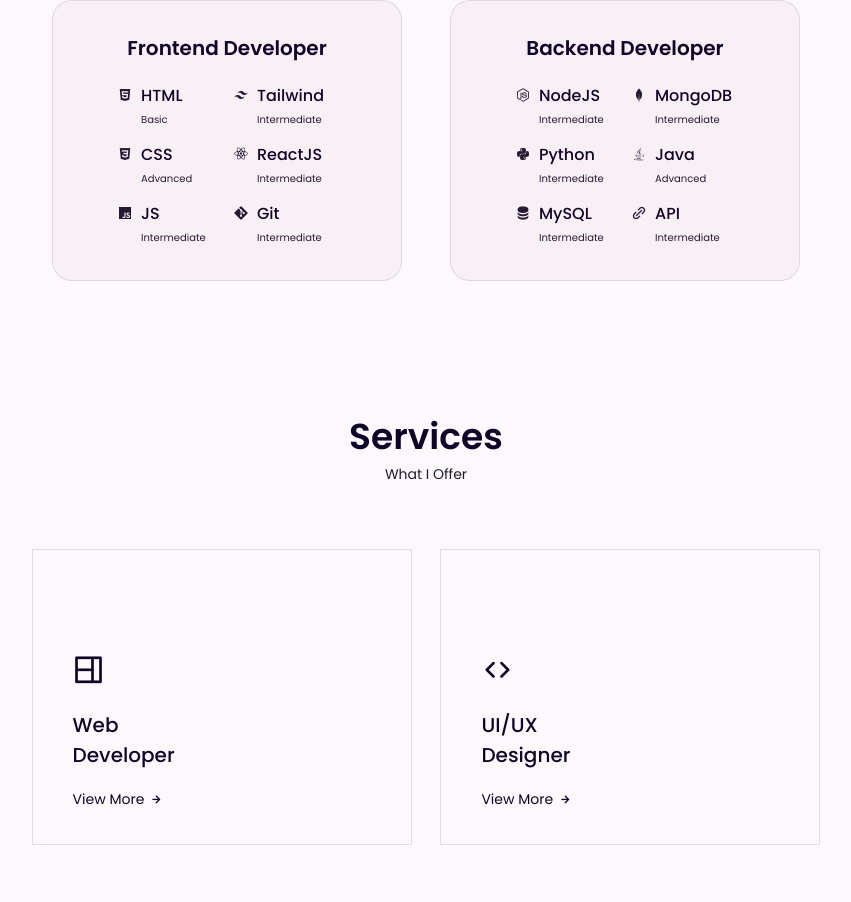
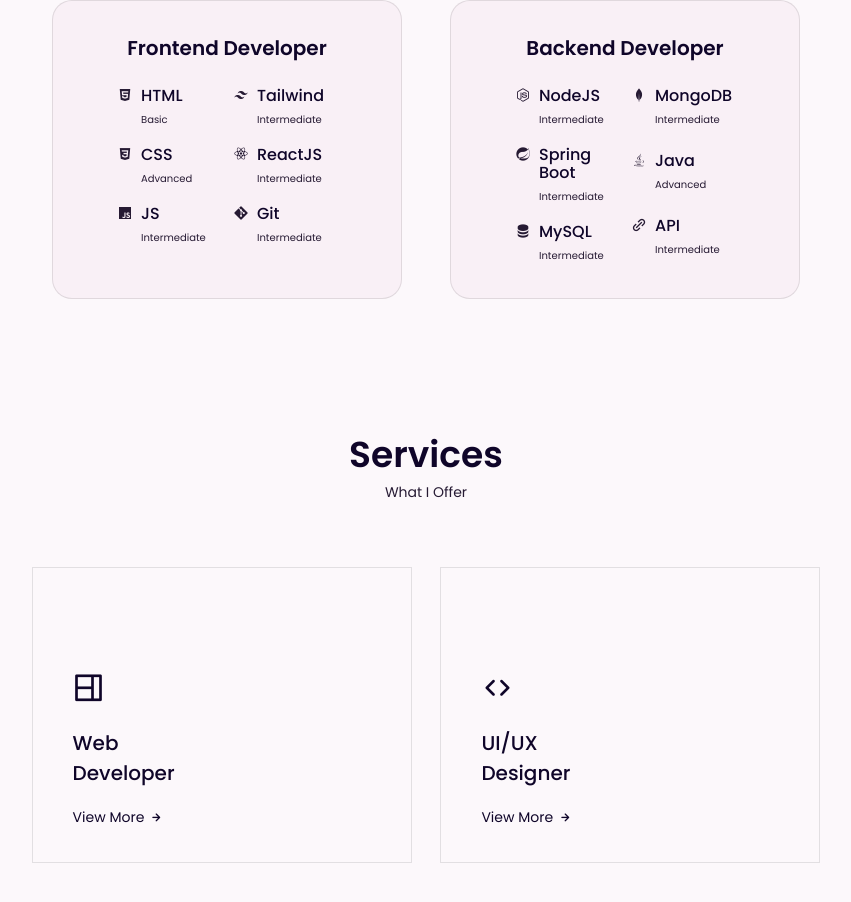
Before and after one commit to gyash21/THE-PORTFOLIO, a React (Create React App) app: page / in a window 1280 px wide. Shown: the part 1544-2446 px from the top of the page, without its empty margins (214-1065 px from the left). Built offline with nearby package versions, Linux system fonts and the light colour scheme.

Commit message:
update- edits in skill section

```diff
--- a/src/components/skills/Backend.jsx
+++ b/src/components/skills/Backend.jsx
@@ -18,9 +18,9 @@ const Backend = () => {
 
 
             <div className="skills__data">
-            <i class='bx bxl-python' ></i>
+            <i class='bx bxl-spring-boot'></i>
             <div>
-                <h3 className="skills__name">Python</h3>
+                <h3 className="skills__name">Spring Boot</h3>
                 <span className="skills__level">Intermediate</span>
             </div>
             </div>
```
